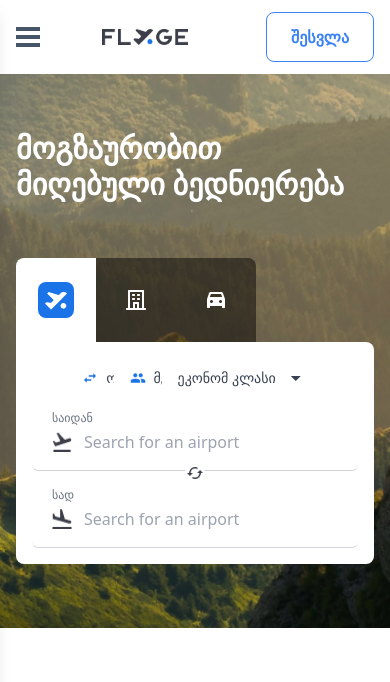
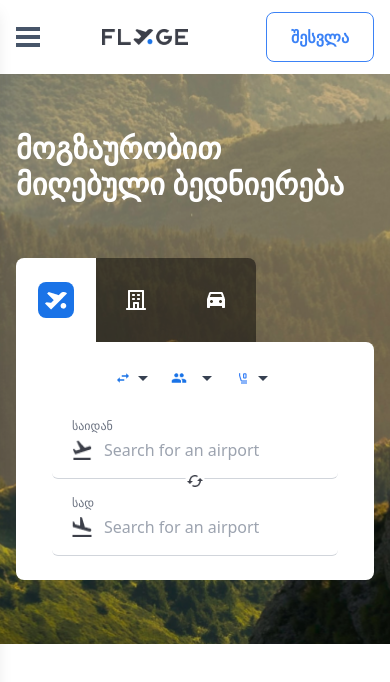
Before and after one commit to ibegoidze/Fly.ge, a React (Create React App) app: page / in a window 390 px wide. Shown: the top 682 px of the page. Built offline with nearby package versions, Linux system fonts and the light colour scheme.

Commit message:
SearchFlight dropdowns are responsive

```diff
--- a/src/Components/Tickets/SearchFlights/Airports.jsx
+++ b/src/Components/Tickets/SearchFlights/Airports.jsx
@@ -70,6 +70,9 @@ const AirportSelector = ({
     return isBelow;
   };
   const isScreenWidthBelow1024 = useScreenWidthBelow(1024);
+  const toggleDropdown = () => {
+    setShowDropdown((prevShowDropdown) => !prevShowDropdown);
+  };
 
   // CREATING FLIGHT SEARCH COMPONENT
   return (
@@ -97,7 +100,7 @@ const AirportSelector = ({
             id={labelKey}
             className="block w-full pl-1 pr-10s py-1 bg-transparent rounded-md focus:outline-none focus:ring-indigo-500 focus:border-indigo-500 sm:text-sm"
             value={searchTerm}
-            onChange={handleChange}
+            onChange={toggleDropdown}
             onFocus={() => setShowDropdown(filteredAirports.length > 0)}
             onBlur={() => setTimeout(() => setShowDropdown(false), 100)}
             placeholder="Search for an airport"
@@ -105,7 +108,7 @@ const AirportSelector = ({
         </div>
         {/* DROPDOWN */}
         {showDropdown && filteredAirports.length > 0 && (
-          <div className="absolute z-10 mt-2 w-full bg-white shadow-lg max-h-60 rounded-md py-1 text-base ring-1 ring-black ring-opacity-5 overflow-auto focus:outline-none sm:text-sm">
+          <div className="absolute z-10 mt-3 left-0 right-0 bg-white shadow-lg max-h-60 rounded-md py-1 text-base ring-1 ring-black ring-opacity-5 overflow-auto focus:outline-none sm:text-sm">
             {filteredAirports.map((airport) => (
               <div
                 key={airport.id}
--- a/src/Components/Tickets/SearchFlights/EconomyClass.jsx
+++ b/src/Components/Tickets/SearchFlights/EconomyClass.jsx
@@ -6,47 +6,65 @@ const EconomyClass = () => {
   const [selectedClass, setSelectedClass] = useState("");
   const [isOpen, setIsOpen] = useState(false);
   const dropdownRef = useRef(null);
-  // CLICK OUTSIDE OF COMPONENT CLOSES IT
+  const [windowWidth, setWindowWidth] = useState(window.innerWidth);
+
+  // ON MOBILE RESPONSIVE DROPDOWN OPENS IN CENTER
+  useEffect(() => {
+    const handleResize = () => {
+      setWindowWidth(window.innerWidth);
+    };
+    window.addEventListener("resize", handleResize);
+    return () => window.removeEventListener("resize", handleResize);
+  }, []);
+
+  // SET DEFAULT SELECTER CLASS WHEN TRANSLATION IS READY
+  useEffect(() => {
+    if (ready) {
+      setSelectedClass(t("Economy class"));
+    }
+  }, [t, ready]);
+
+  const toggleDropdown = () => setIsOpen(!isOpen);
+
+  // CLASS SELECTION FROM DROPDOWN
+  const handleClassChange = (className) => {
+    setSelectedClass(className);
+    setIsOpen(false);
+  };
+
+  // CLICK OUTSIDE THE COMPONENT CLOSES THE DROPDOWN
   useEffect(() => {
     const handleClickOutside = (event) => {
       if (dropdownRef.current && !dropdownRef.current.contains(event.target)) {
         setIsOpen(false);
       }
     };
+
     document.addEventListener("mousedown", handleClickOutside);
-    return () => {
-      document.removeEventListener("mousedown", handleClickOutside);
-    };
+    return () => document.removeEventListener("mousedown", handleClickOutside);
   }, []);
-  useEffect(() => {
-    if (ready) {
-      setSelectedClass(t("Economy class"));
-    }
-  }, [t, ready]);
-  // CLASSES DATA
-  const classes = [
-    t("Economy class"),
-    t("Premium class"),
-    t("Business class"),
-    t("First class"),
-  ];
-  // CHANGE CLASS
-  const handleClassChange = (className) => {
-    setSelectedClass(className);
-    setIsOpen(false);
-  };
 
   return (
-    // SECTION CONTAINER
+    // SELECTOR
     <div className="relative inline-block text-left" ref={dropdownRef}>
-      {/* TOP DIV */}
       <div
-        className="cursor-pointer flex items-center justify-between w-46 px-4 py-2 bg-white text-sm font-medium text-gray-700 hover:bg-gray-50 rounded-md"
-        onClick={() => setIsOpen(!isOpen)}
+        className={`cursor-pointer flex items-center justify-between w-46 px-2 lg:px-4 py-2 bg-white text-sm font-medium ${
+          isOpen ? "text-blue-500" : "text-gray-700"
+        } hover:bg-gray-50 rounded-md`}
+        onClick={toggleDropdown}
       >
-        <span className="truncate">{selectedClass}</span>
+        {windowWidth > 768 ? (
+          <span className="truncate">{selectedClass}</span>
+        ) : (
+          <span
+            className="material-symbols-outlined text-blue-500"
+            style={{ fontSize: "1rem" }}
+          >
+            flight_class
+          </span>
+        )}
         <span
-          className="material-symbols-outlined transform transition duration-300 ml-2"
+          className="material-symbols-outlined transform transition duration-300"
           style={{ transform: isOpen ? "rotate(180deg)" : "rotate(0deg)" }}
         >
           arrow_drop_down
@@ -54,8 +72,21 @@ const EconomyClass = () => {
       </div>
       {/* DROPDOWN */}
       {isOpen && (
-        <div className="absolute z-10 mt-1 w-60 bg-white shadow-lg rounded-md overflow-hidden">
-          {classes.map((className, index) => (
+        <div
+          className="absolute z-10 mt-1 w-60 bg-white shadow-lg rounded-md overflow-hidden"
+          style={{
+            top: "100%",
+            left: windowWidth <= 768 ? "50%" : undefined,
+            transform: windowWidth <= 768 ? "translateX(-50%)" : undefined,
+            borderRadius: "0 0 0.375rem 0.375rem",
+          }}
+        >
+          {[
+            t("Economy class"),
+            t("Premium class"),
+            t("Business class"),
+            t("First class"),
+          ].map((className) => (
             <div
               key={className}
               className="flex items-center px-4 py-2 cursor-pointer hover:bg-gray-50"
--- a/src/Components/Tickets/SearchFlights/OneWay.jsx
+++ b/src/Components/Tickets/SearchFlights/OneWay.jsx
@@ -9,75 +9,107 @@ const Dropdown = () => {
   const [selectedOption, setSelectedOption] = useState(() =>
     t("Bilateral", { defaultValue: "Bilateral" })
   );
+  const [windowWidth, setWindowWidth] = useState(window.innerWidth);
   const dropdownRef = useRef(null);
 
-  // CHANGE STATE WHEN LANGUAGE IS CHANGED
+  // ON MOBILE SIZE DROPDOWN OPENS IN CENTER
+  useEffect(() => {
+    const handleResize = () => {
+      setWindowWidth(window.innerWidth);
+    };
+
+    window.addEventListener("resize", handleResize);
+    return () => window.removeEventListener("resize", handleResize);
+  }, []);
+
+  // CURRENT STATE
   useEffect(() => {
     if (ready) {
       setSelectedOption(t("Bilateral"));
     }
   }, [t, ready]);
 
+  // CLICK OUTSIDE CLOSES THE DROPDOWN
+  useEffect(() => {
+    const handleClickOutside = (event) => {
+      if (dropdownRef.current && !dropdownRef.current.contains(event.target)) {
+        setIsOpen(false);
+      }
+    };
+
+    document.addEventListener("mousedown", handleClickOutside);
+    return () => document.removeEventListener("mousedown", handleClickOutside);
+  }, []);
+
   const toggleDropdown = () => setIsOpen(!isOpen);
-  const switchOption = () => {
-    setSelectedOption((currentOption) =>
-      currentOption === t("Bilateral") ? t("Unilateral") : t("Bilateral")
-    );
+  // SWITCH OPTION
+  const switchOption = (option) => {
+    setSelectedOption(option);
     setIsOpen(false);
   };
 
   const getIcon = () =>
     selectedOption === t("Bilateral") ? arrowTwoWay : arrowOneWay;
 
+  const options = [
+    { value: "Bilateral", label: t("Bilateral"), icon: arrowTwoWay },
+    { value: "Unilateral", label: t("Unilateral"), icon: arrowOneWay },
+  ];
+
   return (
-    <div
-      className="inline-block text-left relative w-1/6"
-      style={{ borderRadius: "0.375rem" }}
-      ref={dropdownRef}
-    >
+    // SELECTOR
+    <div className="inline-block text-left relative" ref={dropdownRef}>
       <div
         onClick={toggleDropdown}
-        className="cursor-pointer flex items-center justify-between w-40 px-4 py-2 bg-white text-sm font-medium text-gray-700 hover:bg-gray-50"
-        style={{
-          borderRadius: isOpen ? "0.375rem 0.375rem 0 0" : "0.375rem",
-        }}
+        className={`cursor-pointer flex items-center justify-between px-2 lg:px-4 py-2 bg-white text-sm font-medium ${
+          isOpen ? "text-blue-500" : "text-gray-700"
+        } hover:bg-gray-50`}
+        style={{ borderRadius: "0.375rem" }}
       >
-        <img src={getIcon()} alt="Flight Type Icon" className="w-4 mr-2" />
+        <img
+          src={getIcon()}
+          alt="Flight Type Icon"
+          className="w-4 mr-0 lg:mr-2"
+        />
+        {windowWidth > 768 ? (
           <span className="flex-1">{selectedOption}</span>
+        ) : null}
         <span
-          className="material-symbols-outlined transform transition duration-300 ml-2"
+          className="material-symbols-outlined transform transition duration-300"
           style={{ transform: isOpen ? "rotate(180deg)" : "rotate(0deg)" }}
         >
           arrow_drop_down
         </span>
       </div>
+      {/* DROPDOWN */}
+      {isOpen && (
         <div
-        className={`absolute shadow-md z-10 w-40 transition-all ease-in-out duration-300 ${
-          isOpen ? "opacity-100 visible" : "opacity-0 invisible"
-        }`}
+          className="absolute shadow-md z-10 w-40 transition-all ease-in-out duration-300"
           style={{
             top: "100%",
-          left: 0,
+            left: windowWidth <= 768 ? "50%" : "0",
+            transform: windowWidth <= 768 ? "translateX(-50%)" : "none",
             borderRadius: "0 0 0.375rem 0.375rem",
           }}
-        onClick={switchOption}
         >
+          {options
+            .filter((option) => option.label !== selectedOption)
+            .map((option) => (
               <div
-          className="px-4 py-2 bg-white text-sm font-medium text-gray-700 hover:bg-gray-50 flex items-center"
-          style={{ borderRadius: "0.375rem" }}
+                key={option.value}
+                className="px-4 py-2 bg-white text-sm font-medium text-gray-700 hover:bg-gray-50 flex items-center rounded-lg"
+                onClick={() => switchOption(option.label)}
               >
                 <img
-            src={selectedOption === t("Bilateral") ? arrowOneWay : arrowTwoWay}
-            alt="Option Icon"
+                  src={option.icon}
+                  alt={`${option.value} Icon`}
                   className="w-4 mr-2"
                 />
-          <span>
-            {selectedOption === t("Bilateral")
-              ? t("Unilateral")
-              : t("Bilateral")}
-          </span>
+                <span>{option.label}</span>
               </div>
+            ))}
         </div>
+      )}
     </div>
   );
 };
--- a/src/Components/Tickets/SearchFlights/Passengers.jsx
+++ b/src/Components/Tickets/SearchFlights/Passengers.jsx
@@ -11,6 +11,19 @@ const Passengers = () => {
   const [isOpen, setIsOpen] = useState(false);
   const dropdownRef = useRef(null);
   const { t } = useTranslation();
+  const [windowWidth, setWindowWidth] = useState(window.innerWidth);
+
+  // ON MOBILE RESPONSIVE DROPDOWN OPENS IN CENTER
+  useEffect(() => {
+    const handleResize = () => {
+      setWindowWidth(window.innerWidth);
+    };
+
+    window.addEventListener("resize", handleResize);
+    return () => {
+      window.removeEventListener("resize", handleResize);
+    };
+  }, []);
 
   // DROPDOWN DATA
   const [passengers, setPassengers] = useState({
@@ -128,17 +141,19 @@ const Passengers = () => {
   };
 
   return (
-    <div className="inline-block text-left relative w-1/6" ref={dropdownRef}>
-      {/* PASSENGER DIV */}
+    // SELECTOR
+    <div className="inline-block text-left relative " ref={dropdownRef}>
       <div
         onClick={toggleDropdown}
-        className="cursor-pointer flex items-center justify-between w-38 px-4 py-2 bg-white text-sm font-medium text-gray-700 hover:bg-gray-50"
+        className={`cursor-pointer flex items-center justify-between w-38 px-2 lg:px-4 py-2 bg-white text-sm font-medium ${
+          isOpen ? "text-blue-500" : "text-gray-700"
+        } hover:bg-gray-50 rounded-md`}
         style={{ borderRadius: "0.375rem" }}
       >
         <img src={PassengerPic} alt="Passengers" className="w-4 h-4 mr-2" />
-        <span className="flex-1 mr-2">{t("Passenger")}</span>
+        <span className="hidden md:inline flex-1 mr-2">{t("Passenger")}</span>
         <span
-          className="material-symbols-outlined transform transition duration-300"
+          className="material-symbols-outlined transform transition duration-300 ml-0 lg:ml-2"
           style={{ transform: isOpen ? "rotate(180deg)" : "rotate(0deg)" }}
         >
           arrow_drop_down
@@ -150,7 +165,8 @@ const Passengers = () => {
           className="absolute z-10 w-80 bg-white shadow-md transition-transform transform duration-300 ease-in-out overflow-hidden origin-top"
           style={{
             top: "100%",
-            left: 0,
+            left: windowWidth <= 768 ? "50%" : undefined,
+            transform: windowWidth <= 768 ? "translateX(-50%)" : undefined,
             borderRadius: "0 0 0.375rem 0.375rem",
           }}
         >
--- a/src/Components/Tickets/SearchFlights/SearchFlights.jsx
+++ b/src/Components/Tickets/SearchFlights/SearchFlights.jsx
@@ -107,7 +107,7 @@ function SearchFlight() {
                   <Passengers />
                   <EconomyClass />
                 </div>
-                <div>
+                <div className="px-5 py-2">
                   <Airports />
                 </div>
               </div>
```
Also changed, not shown: src/index.css (+11 -0 lines). Lines whose indentation alone changed are shown as unchanged.
